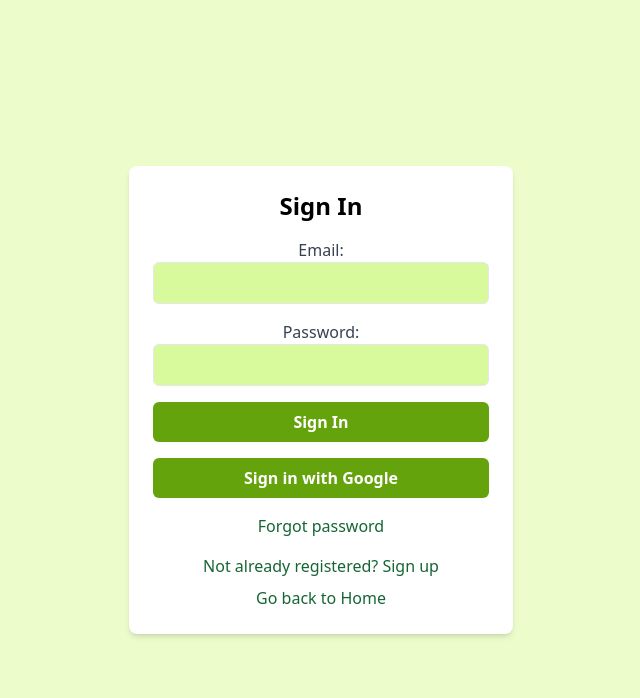
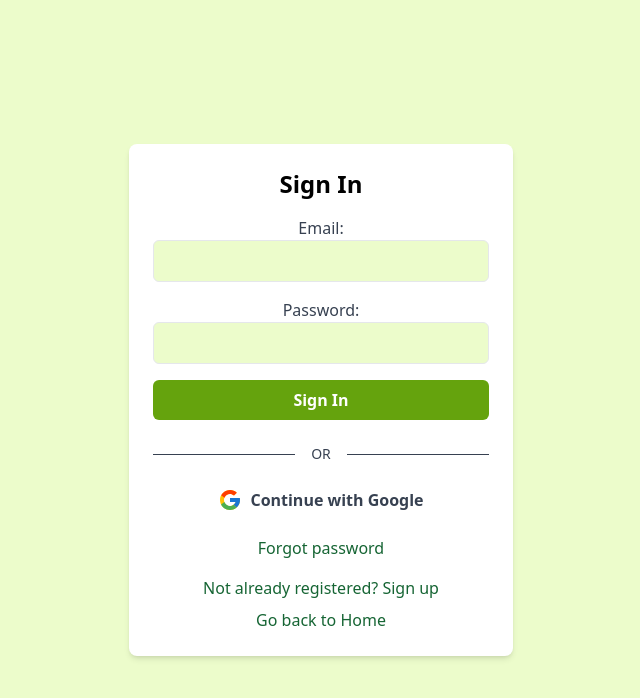
Before and after one commit to tid213/gnm, a React (Create React App) app in the folder client/: page /signin in a window 1280 px wide. Shown: the top 698 px of the page, without its empty margins (319-959 px from the left). Built offline with nearby package versions, Linux system fonts and the light colour scheme; no server answers; the HTML template or start-up script is replaced by a standard one.

Commit message:
added google icon and changed styles of sign up and sign in forms

```diff
--- a/client/src/components/SignInForm.jsx
+++ b/client/src/components/SignInForm.jsx
@@ -1,6 +1,7 @@
 import React, { useState } from 'react';
 import { supabase } from '../supabaseClient';
 import { Link } from 'react-router-dom';
+import googleIcon from '../images/google-icon.svg';
 
 const SignInForm = () => {
   const [email, setEmail] = useState('');
@@ -44,7 +45,7 @@ const SignInForm = () => {
         type="email"
         value={email}
         onChange={(e) => setEmail(e.target.value)}
-        className="w-full px-4 py-2 border rounded-md bg-lime-200 focus:outline-none focus:border-lime-500"
+        className="w-full px-4 py-2 border rounded-md bg-lime-100 focus:outline-none focus:border-lime-500"
         required
       />
     </div>
@@ -54,7 +55,7 @@ const SignInForm = () => {
         type="password"
         value={password}
         onChange={(e) => setPassword(e.target.value)}
-        className="w-full px-4 py-2 border rounded-md bg-lime-200 focus:outline-none focus:border-lime-500"
+        className="w-full px-4 py-2 border rounded-md bg-lime-100 focus:outline-none focus:border-lime-500"
         required
       />
     </div>
@@ -66,12 +67,21 @@ const SignInForm = () => {
       {loading ? 'Signing In...' : 'Sign In'}
     </button>
   </form>
+  <div className="mt-6 relative">
+    <div className="absolute inset-0 flex items-center">
+        <div className="w-full bg-gray-700" style={{ height: "1px" }}></div>
+    </div>
+    <div className="relative flex justify-center">
+        <span className="px-4 bg-white text-sm text-gray-700 uppercase">or</span>
+    </div>
+</div>
   <button
     onClick={handleGoogleSignIn}
-    className="mt-4 w-full bg-lime-600 hover:bg-lime-700 text-white font-semibold py-2 px-4 rounded-md focus:outline-none focus:shadow-outline"
-  >
-    Sign in with Google
-  </button>
+    className="mt-4 flex items-center justify-center w-full bg-white hover:border-lime-500 border-lime-500 text-gray-700 font-semibold py-2 px-4 rounded-md focus:outline-none focus:shadow-outline"
+    >
+    <img src={googleIcon} alt="Google Icon" className="w-6 h-6 mr-2" />
+    Continue with Google
+</button>
   {message && <p className="mt-4 text-red-500">{message}</p>}
   <div className="mt-4 text-center">
         <Link to="/forgotpassword" className="text-green-800 hover:text-green-600">Forgot password</Link>
--- a/client/src/components/SignUpForm.jsx
+++ b/client/src/components/SignUpForm.jsx
@@ -1,6 +1,7 @@
 import React, { useState } from 'react';
 import { supabase } from '../supabaseClient';
 import { Link } from 'react-router-dom';
+import googleIcon from '../images/google-icon.svg';
 
 const SignUpForm = () => {
   const [email, setEmail] = useState('');
@@ -66,15 +67,24 @@ const SignUpForm = () => {
           {loading ? 'Signing Up...' : 'Sign Up'}
         </button>
       </form>
+      <div className="mt-6 relative">
+        <div className="absolute inset-0 flex items-center">
+            <div className="w-full bg-gray-700" style={{ height: "1px" }}></div>
+        </div>
+        <div className="relative flex justify-center">
+            <span className="px-4 bg-white text-sm text-gray-700 uppercase">or</span>
+        </div>
+      </div>
       <button
-        className="mt-4 w-full bg-lime-600 hover:bg-lime-700 text-white font-semibold py-2 px-4 rounded-md focus:outline-none focus:shadow-outline"
         onClick={handleGoogleSignIn}
-      >
-        Sign in with Google
+        className="mt-4 flex items-center justify-center w-full bg-white hover:border-lime-500 border-lime-500 text-gray-700 font-semibold py-2 px-4 rounded-md focus:outline-none focus:shadow-outline"
+        >
+        <img src={googleIcon} alt="Google Icon" className="w-6 h-6 mr-2" />
+        Continue with Google
       </button>
       {message && <p className="mt-4 text-red-500">{message}</p>}
       <div className="mt-4 text-center">
-        <Link to="/signin" className="text-green-800 hover:text-green-600">Already signed up? Sign in</Link>
+        <Link to="/signin" className="text-green-800 hover:text-green-600">Already registered? Sign in</Link>
       </div>
       <div className="mt-2 text-center">
         <Link to="/" className="text-green-800 hover:text-green-600">Go back to Home</Link>
--- a/client/src/index.css
+++ b/client/src/index.css
@@ -1,3 +1,11 @@
 @import 'tailwindcss/base';
 @import 'tailwindcss/components';
 @import 'tailwindcss/utilities';
+
+input:-webkit-autofill,
+input:-webkit-autofill:hover,
+input:-webkit-autofill:focus,
+input:-webkit-autofill:active {
+   -webkit-transition-delay: 9999s;
+   transition-delay: 9999s;
+}
--- a/client/src/pages/Home.jsx
+++ b/client/src/pages/Home.jsx
@@ -5,18 +5,20 @@ import NavBar from "../components/NavBar";
 function Home () {
 
       return (
-        <div className="min-h-screen flex flex-col justify-center items-center bg-lime-100">
+        <main className="min-h-screen flex flex-col items-center bg-white">
             <NavBar />
+            <section className="flex flex-col justify-center items-center">
                 <h1 className="text-4xl font-bold mb-8 text-center">Welcome to GardenNotes.me</h1>
-          <div className="flex space-x-4">
+            </section>
+            <section className="flex space-x-4">
                 <Link to="/signin" className="bg-lime-600 hover:bg-lime-700 text-white font-bold py-2 px-4 rounded">
                 Sign In
                 </Link>
                 <Link to="/signup" className="bg-lime-600 hover:bg-lime-700 text-white font-bold py-2 px-4 rounded">
                 Sign Up
                 </Link>
-          </div>
-        </div>
+            </section>
+        </main>
       );
 
 
```
Also changed, not shown: client/src/images/google-icon.svg (added). Lines whose indentation alone changed are shown as unchanged.
